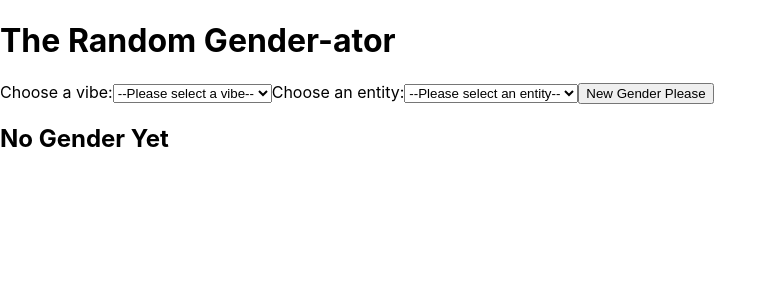
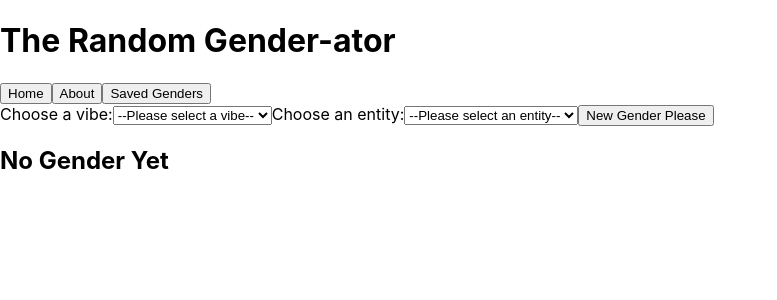
Before and after one commit to RMartin0717/random-gender-ator, a React (Create React App) app: page / in a window 1280 px wide. Shown: the top 300 px of the page, without its empty margins (0-777 px from the left). Built offline with nearby package versions, Linux system fonts and the light colour scheme; no server answers.

Commit message:
Create Header component for links to navigate to saved genders

```diff
--- a/src/components/App/App.js
+++ b/src/components/App/App.js
@@ -1,5 +1,6 @@
 import React, { Component } from 'react'
 import './App.css'
+import Header from '../Header/Header'
 import Form from '../Form/Form'
 import Card from '../Card/Card'
 import AllCards from '../AllCards/AllCards'
@@ -83,7 +84,7 @@ class App extends Component {
   render() {
     return (
       <>
-        <h1>The Random Gender-ator</h1>
+        <Header />
         <Route
           exact path='/'
           render={() => {
--- a/src/components/Header/Header.js
+++ b/src/components/Header/Header.js
@@ -0,0 +1,18 @@
+import React from 'react';
+import './Header.css';
+import { Link } from 'react-router-dom';
+
+const Header = () => {
+  return (
+    <header>
+      <h1 className='page-heading'>The Random Gender-ator</h1>
+      <div className="button-container">
+        <Link to='/'><button>Home</button></Link>
+        <Link to='/about'><button>About</button></Link>
+        <Link to='/savedgenders'><button>Saved Genders</button></Link>
+      </div>
+    </header>
+  )
+}
+
+export default Header;
```
